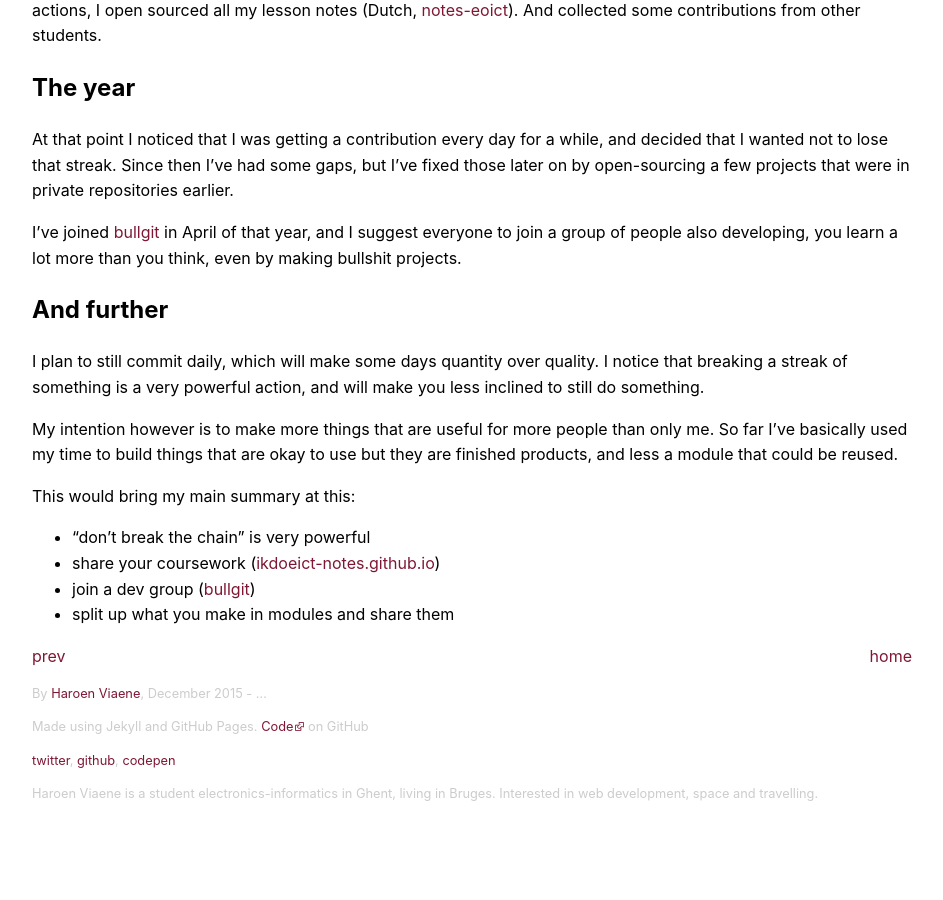
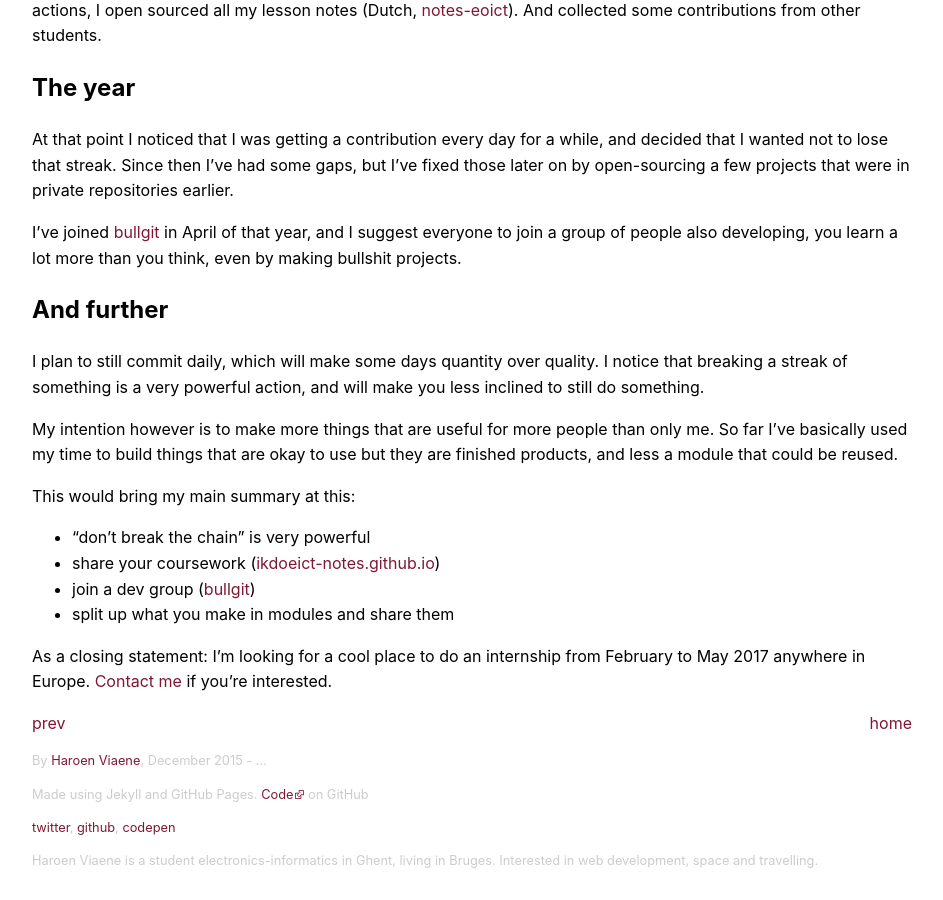
Before and after one commit to Haroenv/blog, a Jekyll site: the page built from _posts/2016-1-23-a-year-on-github.md, in a window 1280 px wide and 900 px high, scrolled down 1445 px. Shown: the whole window, without its empty margins (168-1111 px from the left). Built offline with Jekyll 4.4.1, drawn with Linux system fonts in a browser that asks for light colours; comment, search, counter and statistics services are not loaded; before the commit the page ends 2278 px from its top, so only the background shows below that.

Commit message:
email me

```diff
--- a/_posts/2016-1-23-a-year-on-github.md
+++ b/_posts/2016-1-23-a-year-on-github.md
@@ -56,3 +56,5 @@ This would bring my main summary at this:
 * share your coursework ([ikdoeict-notes.github.io](https://ikdoeict-notes.github.io))
 * join a dev group ([bullgit](https://bullg.it))
 * split up what you make in modules and share them
+
+As a closing statement: I'm looking for a cool place to do an internship from February to May 2017 anywhere in Europe. [Contact me](mailto:"Haroen Viaene" <hello@haroen.me>?subject=internship offer) if you're interested.
```
